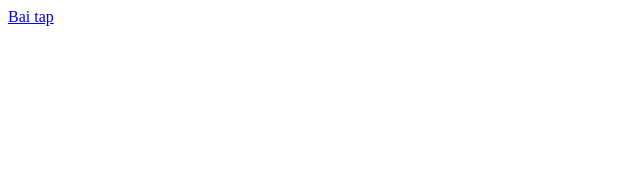
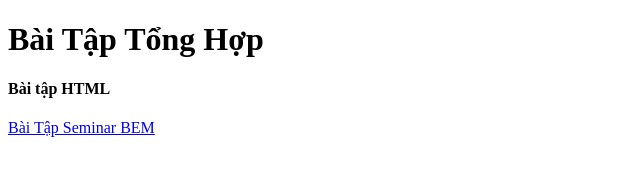
Before and after one commit to kquoc887/kquoc887.github.io, a plain HTML site: page index.html in a window 1280 px wide. Shown: the whole page, without its empty margins (0-640 px from the left). Drawn offline with Linux system fonts and the light colour scheme.

Commit message:
edit file index.html lan 3

```diff
--- a/index.html
+++ b/index.html
@@ -1 +1,12 @@
-<a href="Bai_Tap_HTML_BEM/index.html">Bai tap</a>
+<!DOCTYPE html>
+<html lang="en">
+<head>
+	<meta charset="UTF-8">
+	<title>Trang Bài Tập Tổng Hợp</title>
+</head>
+<body>
+	<h1>Bài Tập Tổng Hợp</h1>
+	<h4>Bài tập HTML</h4>
+	<a href="Bai_Tap_HTML_BEM/index.html">Bài Tập Seminar BEM</a>
+</body>
+</html>
```
